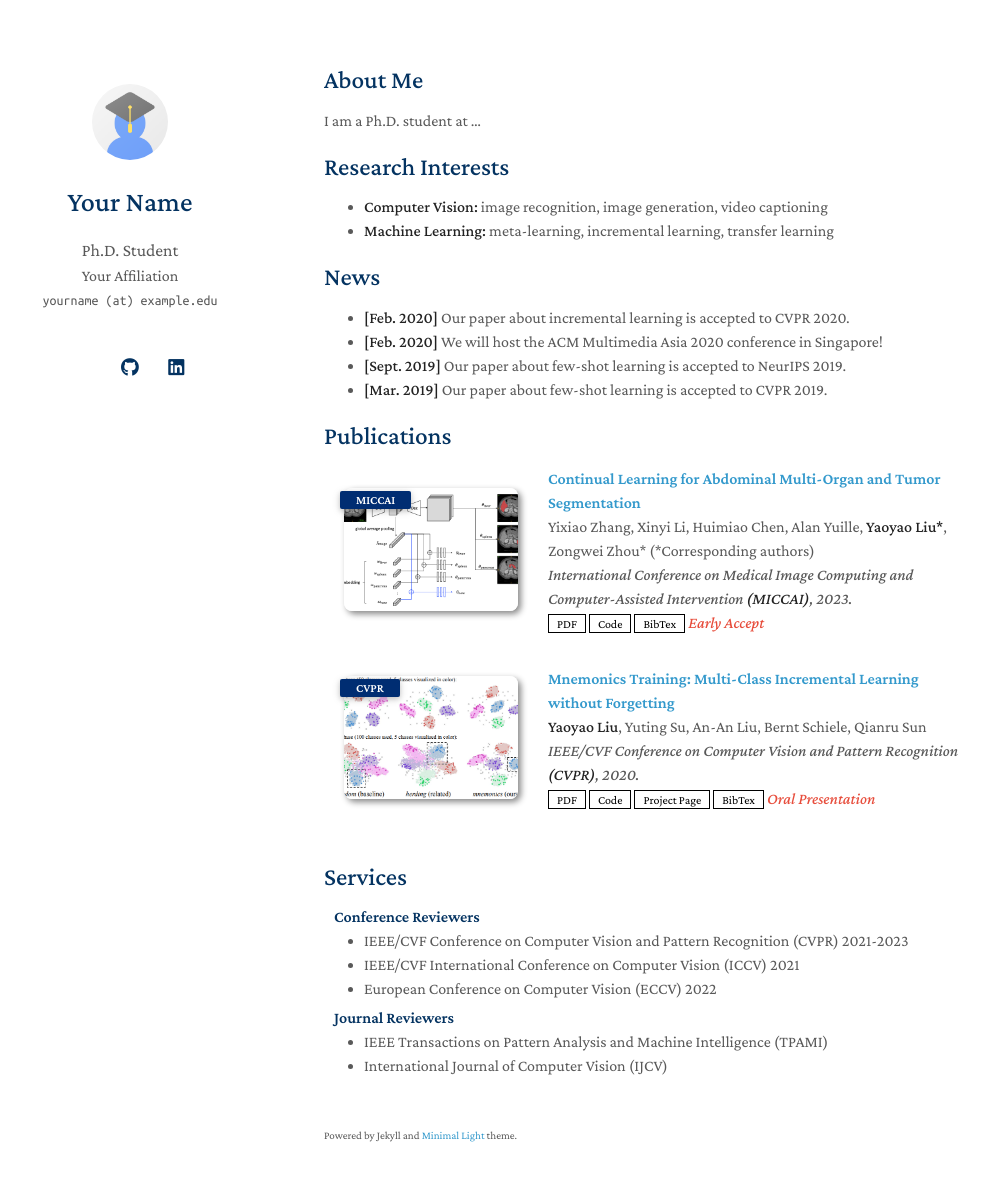
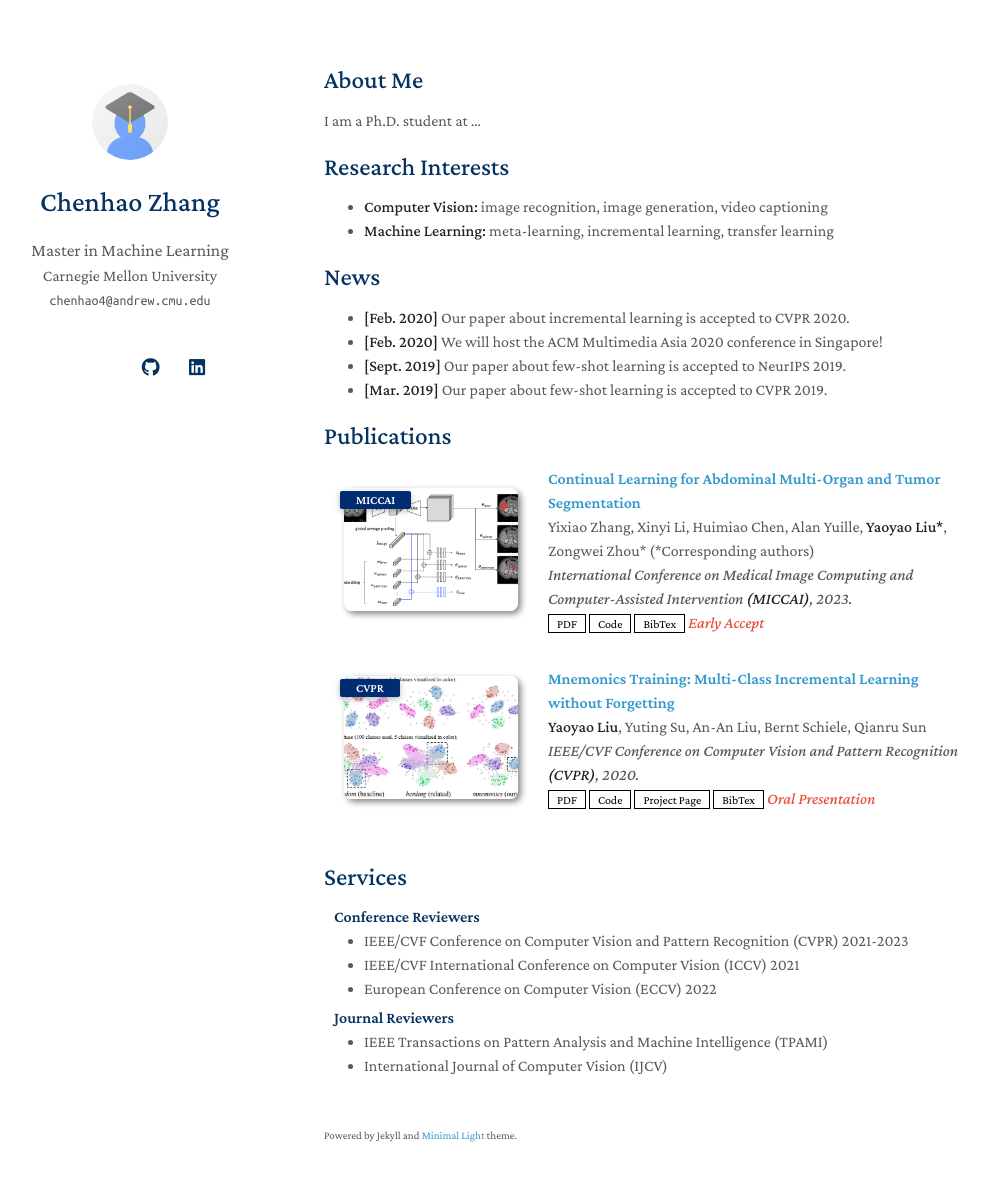
Before and after one commit to ChenhaoZ99/ChenhaoZ99.github.io, a Jekyll site: the page built from index.md, in a window 1280 px wide and 1216 px high. Shown: the top 1181 px of the window, without its empty margins (146-1135 px from the left). Built offline with Jekyll 4.4.1, drawn with Linux system fonts in a browser that asks for light colours; a style sheet for code colours, icons or effects is not loaded; our own code applies the rules of GitHub Pages for plain Markdown files.

Commit message:
Update _config.yml

```diff
--- a/_config.yml
+++ b/_config.yml
@@ -1,8 +1,8 @@
 # Basic Information
-title: Your Name
-position: Ph.D. Student
-affiliation: Your Affiliation
-email: yourname (at) example.edu
+title: Chenhao Zhang
+position: Master in Machine Learning
+affiliation: Carnegie Mellon University
+email: chenhao4@andrew.cmu.edu
 
 # Search Engine Optimization (SEO)
 # The following information is used to improve the website traffic from search engines, e.g., Google.
@@ -12,11 +12,10 @@ canonical: https://minimal-light-theme.yliu.me/
 
 # Links
 # If you don't need one of them, you may delete the corresponding line.
-google_scholar: https://scholar.google.com/
+google_scholar: https://scholar.google.com/citations?user=ujtkRX4AAAAJ&hl=en
 cv_link: assets/files/curriculum_vitae.pdf
-github_link: https://github.com/
-linkedin: https://www.linkedin.com/
-twitter: https://twitter.com/
+github_link: https://github.com/ChenhaoZ99
+linkedin: linkedin.com/in/chenhao-z-03b6881b6
 
 # Images (e.g., your profile picture and your website's favicon)
 # "favicon" and "favicon_dark" are used for the light and dark modes, respectively.
@@ -30,7 +29,7 @@ enable_footnote: true
 
 # Auto Dark Mode
 # You may use the option to disable the automatic dark theme
-auto_dark_mode: true
+auto_dark_mode: false
 
 # Font
 # You can use this option to choose between Serif or Sans Serif fonts.
```
